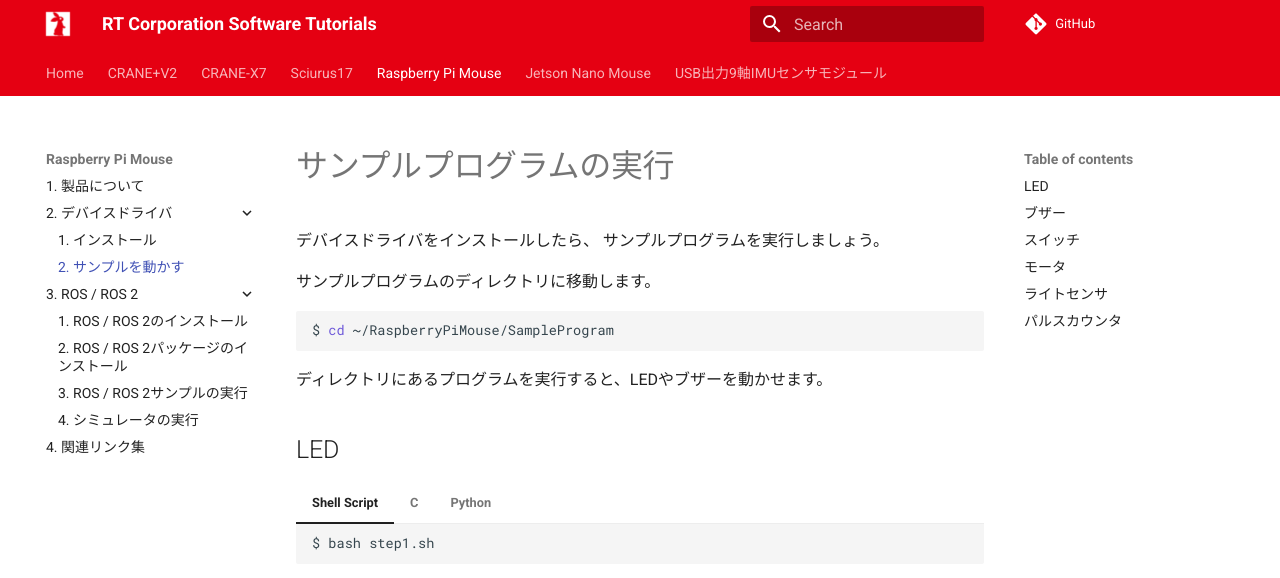
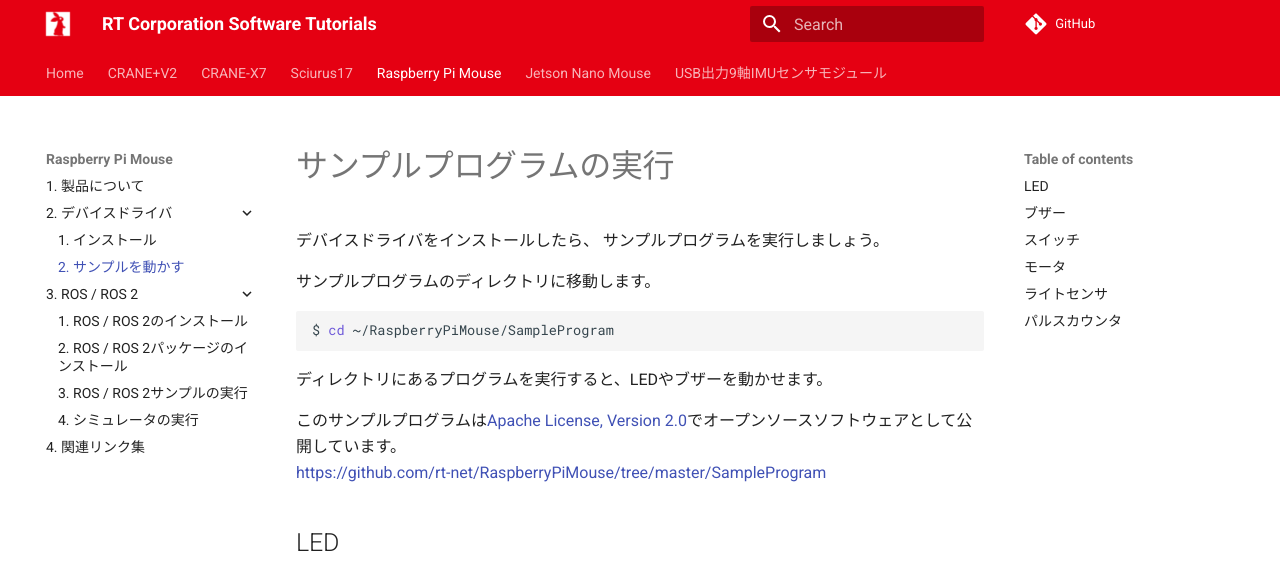
Before and after one commit to rt-net/tutorials, an MkDocs documentation site: the page built from docs/raspimouse/driver/samples.md, in a window 1280 px wide and 1400 px high. Shown: the top 578 px of the window. Built offline with MkDocs 1.6.1 and Material for MkDocs 9.7.7, drawn with Linux system fonts in a browser that asks for light colours; comment, search, counter and statistics services are not loaded; some of the changed text lies outside the part shown; grey boxes are pictures that could not be loaded.

Commit message:
[Raspberry Pi Mouse][Jetson Nano Mouse] デバイスドライバサンプルの説明更新 (#21)
* Jetson Nano Mouseデバイスドライバサンプルの説明更新

* Raspberry Pi Mouseデバイスドライバサンプルの説明更新

````diff
--- a/docs/raspimouse/driver/samples.md
+++ b/docs/raspimouse/driver/samples.md
@@ -16,7 +16,12 @@
 
 ディレクトリにあるプログラムを実行すると、LEDやブザーを動かせます。
 
-## LED
+このサンプルプログラムは[Apache License, Version 2.0](https://www.apache.org/licenses/LICENSE-2.0)でオープンソースソフトウェアとして公開しています。
+[https://github.com/rt-net/RaspberryPiMouse/tree/master/SampleProgram](https://github.com/rt-net/RaspberryPiMouse/tree/master/SampleProgram){target=_blank rel=noopener}
+
+## LED {: #step1}
+
+LED0〜LED3が点滅します。
 
 === "Shell Script"
     ```sh
@@ -36,7 +41,11 @@
 
 <iframe width="560" height="315" src="https://www.youtube.com/embed/eNyp5zA0Its" title="YouTube video player" frameborder="0" allow="accelerometer; autoplay; clipboard-write; encrypted-media; gyroscope; picture-in-picture" allowfullscreen></iframe>
 
-## ブザー
+## ブザー {: #step2}
+
+キーボード入力でブザーを鳴らします。 入力キーと音階のペアは[SCALE](https://github.com/rt-net/RaspberryPiMouse/blob/master/SampleProgram/SCALE)を参照してください。
+
+++0++を入力するとブザーが止まります。 ++c++を入力するとプログラムが終了します。（Shell Scriptでは++ctrl+c++で終了します。）
 
 === "Shell Script"
     ```sh
@@ -56,7 +65,13 @@
 
 <iframe width="560" height="315" src="https://www.youtube.com/embed/Lr-1AvuMcMY" title="YouTube video player" frameborder="0" allow="accelerometer; autoplay; clipboard-write; encrypted-media; gyroscope; picture-in-picture" allowfullscreen></iframe>
 
-## スイッチ
+## スイッチ {: #step3}
+
+スイッチを押してLEDを点消灯します。 組み合わせは次のとおりです。
+
+* SW0 : LED3
+* SW1 : LED1 & LED2
+* SW2 : LED0
 
 === "Shell Script"
     ```sh
@@ -76,7 +91,9 @@
 
 <iframe width="560" height="315" src="https://www.youtube.com/embed/6ZqimPlsPeY" title="YouTube video player" frameborder="0" allow="accelerometer; autoplay; clipboard-write; encrypted-media; gyroscope; picture-in-picture" allowfullscreen></iframe>
 
-## モータ
+## モータ {: #step4}
+
+モータを回して右旋回、左旋回します。
 
 === "Shell Script"
     ```sh
@@ -96,7 +113,9 @@
 
 <iframe width="560" height="315" src="https://www.youtube.com/embed/l5ZhUfYPVGc" title="YouTube video player" frameborder="0" allow="accelerometer; autoplay; clipboard-write; encrypted-media; gyroscope; picture-in-picture" allowfullscreen></iframe>
 
-## ライトセンサ
+## ライトセンサ {: #step5}
+
+ライトセンサの値を読み込みます。
 
 === "Shell Script"
     ```sh
@@ -116,7 +135,9 @@
 
 <iframe width="560" height="315" src="https://www.youtube.com/embed/tk-mRriwi9E" title="YouTube video player" frameborder="0" allow="accelerometer; autoplay; clipboard-write; encrypted-media; gyroscope; picture-in-picture" allowfullscreen></iframe>
 
-## パルスカウンタ
+## パルスカウンタ {: #step6}
+
+モータを回して、パルスカウンタの値を読み込みます。
 
 === "Shell Script"
     ```sh
````
Also changed, not shown: docs/jnmouse/driver/samples.md (+28 -6 lines).
